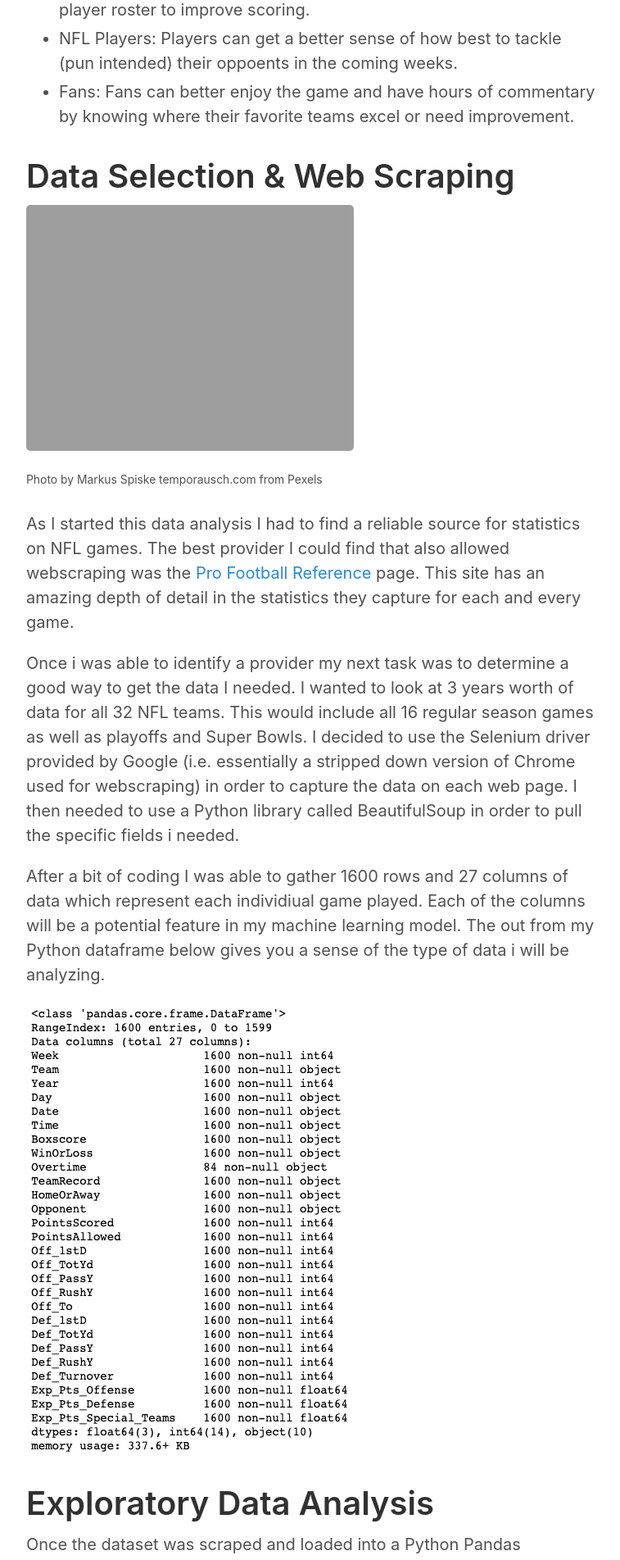
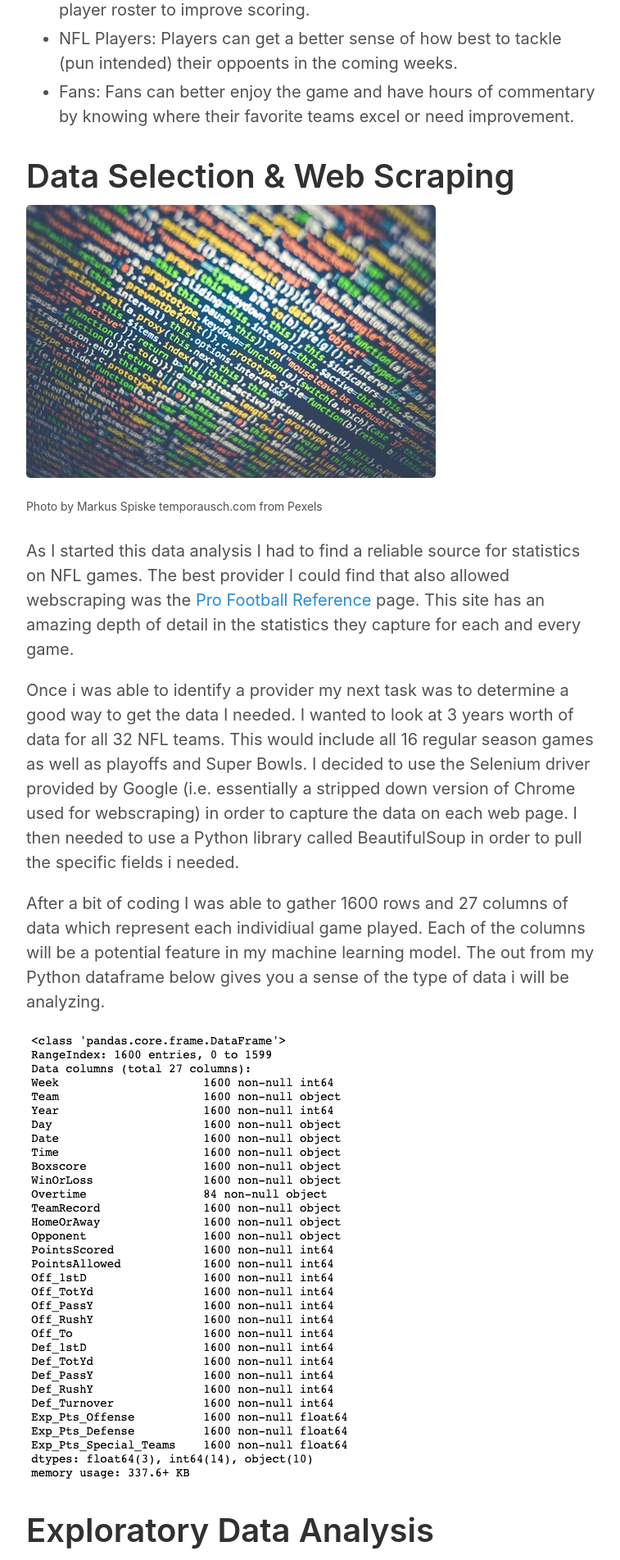
Before and after one commit to skhan-tech/skhan-tech.github.io, a Jekyll site: the page built from _posts/2020-01-24-Football-Statistics-Analysis.md, in a window 1280 px wide. Shown: the part 2162-4065 px from the top of the page at 82% size, without its empty margins (258-1015 px from the left). Built offline with Jekyll 4.4.1, drawn with Linux system fonts in a browser that asks for light colours; our own code applies the rules of GitHub Pages for plain Markdown files.

Commit message:
Update 2020-01-24-Football-Statistics-Analysis.md

```diff
--- a/_posts/2020-01-24-Football-Statistics-Analysis.md
+++ b/_posts/2020-01-24-Football-Statistics-Analysis.md
@@ -26,7 +26,7 @@ This sort of analysis can help for more than just betting, there are multiple co
 
 # Data Selection & Web Scraping
 
-![DataAnalysis]({{ site.url }}/images/computer_code.jpg)
+![DataAnalysis]({{ site.url }}/images/computer-code.jpg)
 
 <sub><sup>Photo by Markus Spiske temporausch.com from Pexels</sup></sub>
 
```
